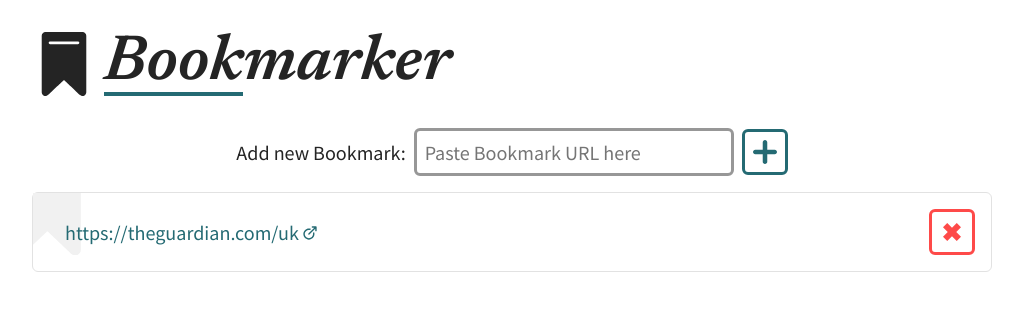
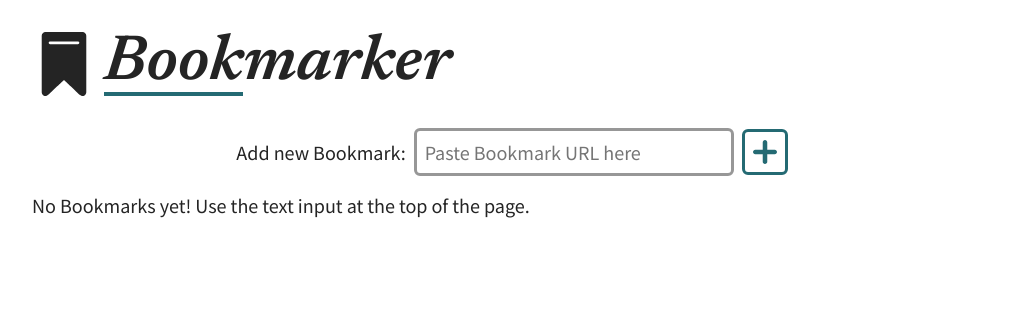
Before and after one commit to jackfreeman279/bookmarker, a React (Create React App) app: page / in a window 1280 px wide. Shown: the top 310 px of the page, without its empty margins (128-1151 px from the left). Built offline with nearby package versions, Linux system fonts and the light colour scheme.

Commit message:
bookmarks are saved in local storage to persist page refresh, removed default bookmark

```diff
--- a/src/App.js
+++ b/src/App.js
@@ -1,6 +1,7 @@
-import React, { useState } from 'react';
+import React, { useState, useEffect } from 'react';
 
 import { createId } from './helpers/createId';
+import { SESSION_STORAGE_NAME } from './helpers/constants';
 
 import Header from './components/Header';
 import AddBookmark from './components/AddBookmark';
@@ -13,26 +14,35 @@ import Bookmarks from './components/Bookmarks';
  */
 function App() {
 
-    const [ bookmarks, setBookmarks ] = useState( [
-        {
-            id: createId(),
-            url: 'https://theguardian.com/uk'
-        }
-    ] );
+    const [ bookmarks, setBookmarks ] = useState( [] );
 
     const addBookmark = bookmarkUrl => {
-        const bookmark = {
+
+        const newBookmark = {
             id: createId(),
             url: bookmarkUrl
         };
-        setBookmarks( previousState => {
-            return [ ...previousState, bookmark ];
-        } );
+
+        const allBookmarks = [ ...bookmarks, newBookmark ];
+        setBookmarks( allBookmarks ); // set in state
+        localStorage.setItem( SESSION_STORAGE_NAME, JSON.stringify( allBookmarks ) ); // also set in local storage for page refresh
     };
 
     const deleteBookmark = id => {
-        setBookmarks( bookmarks.filter( bookmark => bookmark.id === id ) );
+        const deletedBookmark = bookmarks.filter( bookmark => bookmark.id !== id );
+        setBookmarks( deletedBookmark ); // set in state
+        localStorage.setItem( SESSION_STORAGE_NAME, JSON.stringify( deletedBookmark ) ); // also set in local storage for page refresh
     };
+
+    useEffect( () => {
+        const getSavedBookmarks = () => {
+            const savedBookmarks = localStorage.getItem( SESSION_STORAGE_NAME );
+            if ( savedBookmarks ) {
+                setBookmarks( JSON.parse( savedBookmarks ) );
+            }
+        };
+        getSavedBookmarks();
+    }, [] );
 
     return (
         <div className="wrapper">
--- /dev/null
+++ b/src/helpers/constants.js
@@ -0,0 +1 @@
+export const SESSION_STORAGE_NAME = 'bookmarker_saved-bookmarks';
```
